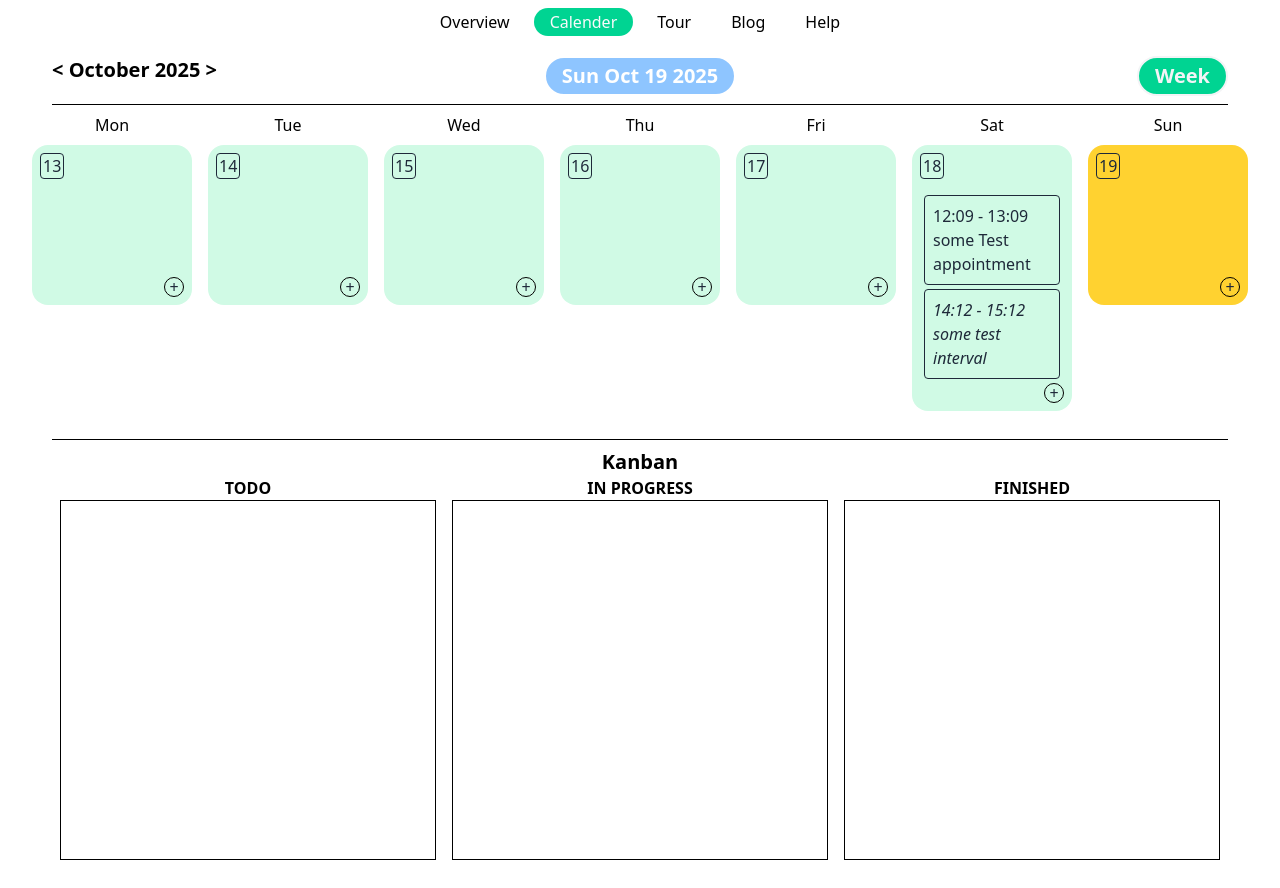
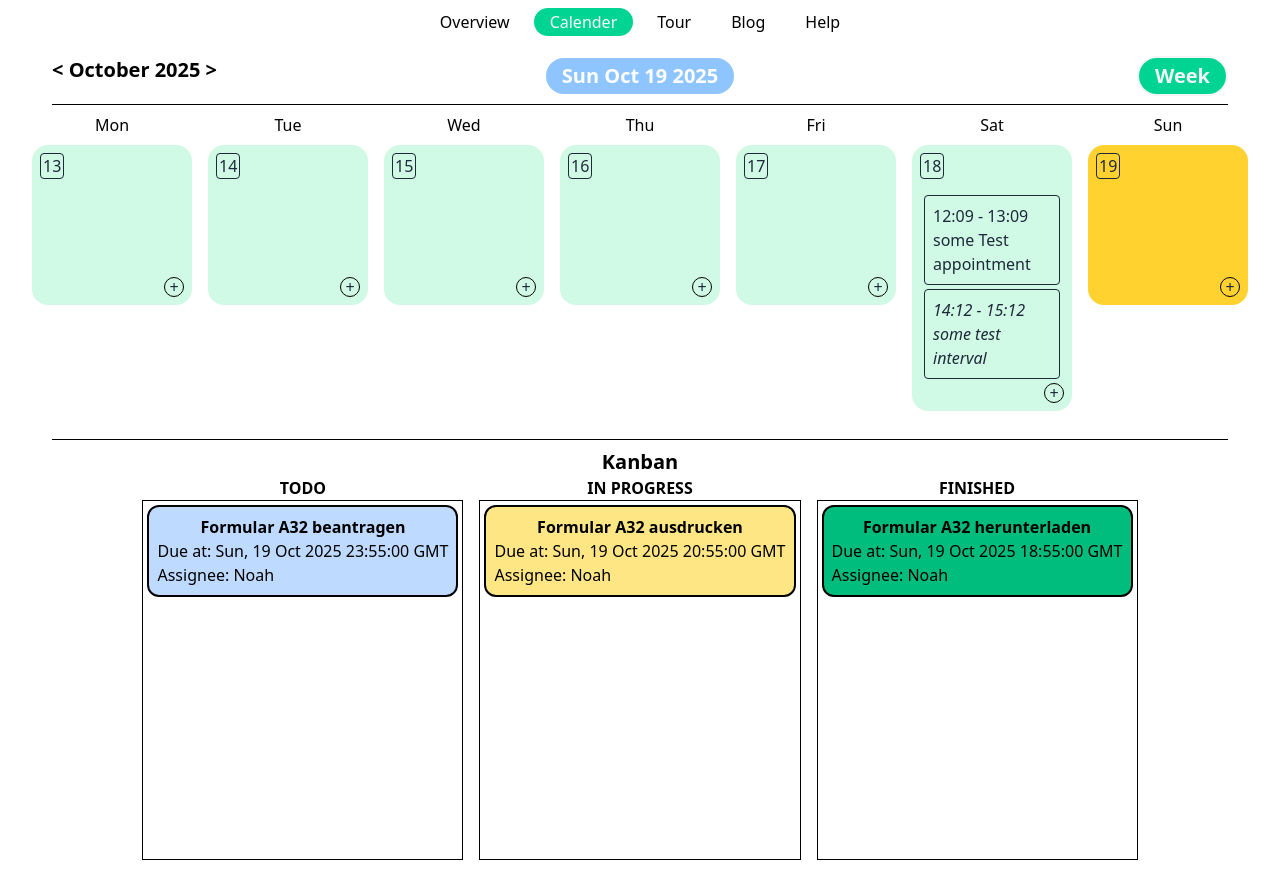
Before and after one commit to ModEraNoah/Studi-Planer, a React (Vite) app: page /calender in a window 1280 px wide. Built offline with nearby package versions, Linux system fonts and the light colour scheme.

Commit message:
feat: add Kanban Items

```diff
--- a/src/kanban/Kanban.tsx
+++ b/src/kanban/Kanban.tsx
@@ -1,13 +1,65 @@
+interface Todo {
+  name: string;
+  dueAt: Date;
+  assignee: string;
+  state: string;
+}
+
+const todos: Todo[] = [
+  {
+    name: "Formular A32 beantragen",
+    dueAt: new Date("2025-10-19 23:55:00"),
+    assignee: "Noah",
+    state: "todo",
+  },
+  {
+    name: "Formular A32 ausdrucken",
+    dueAt: new Date("2025-10-19 20:55:00"),
+    assignee: "Noah",
+    state: "in progress",
+  },
+  {
+    name: "Formular A32 herunterladen",
+    dueAt: new Date("2025-10-19 18:55:00"),
+    assignee: "Noah",
+    state: "finished",
+  },
+];
+
+function KanbanItem({ item }: { item: Todo }) {
+  const bgColor =
+    item.state == "todo"
+      ? "bg-blue-200"
+      : item.state == "in progress"
+      ? "bg-amber-200"
+      : "bg-emerald-500";
+  return (
+    <div
+      className={`font-normal text-left p-2 m-1 border-2 rounded-xl ${bgColor}`}
+    >
+      <h3 className="font-semibold text-center">{item.name}</h3>
+      <p>Due at: {item.dueAt.toUTCString()}</p>
+      <p>Assignee: {item.assignee}</p>
+    </div>
+  );
+}
+
 export function Kanban() {
   const sections = ["todo", "in progress", "finished"];
   return (
-    <div>
+    <div className="justify-self-center max-w-fit">
       <h2 className="text-xl font-bold text-center">Kanban</h2>
       <div className="grid grid-cols-3 text-center text-m font-semibold">
         {sections.map((section) => (
           <div className="px-2">
             <p>{section.toUpperCase()}</p>
-            <div className="border min-h-90"></div>
+            <div className="border min-h-90">
+              {todos.map((todo) => {
+                if (todo.state.toLowerCase() == section.toLowerCase()) {
+                  return <KanbanItem item={todo} />;
+                }
+              })}
+            </div>
           </div>
         ))}
       </div>
```
